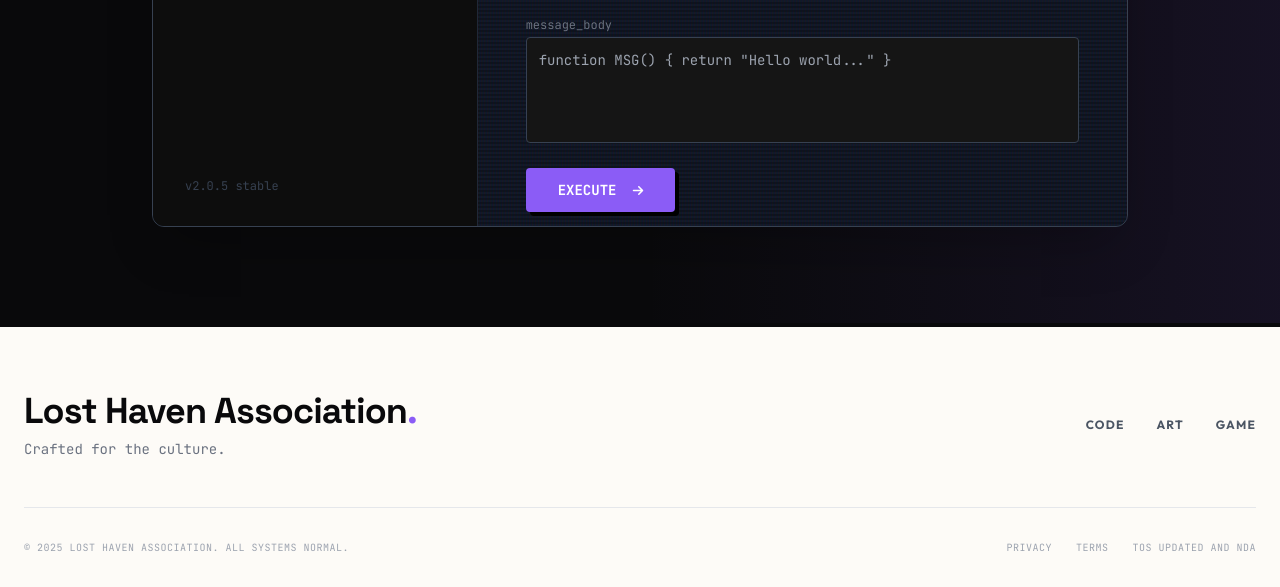
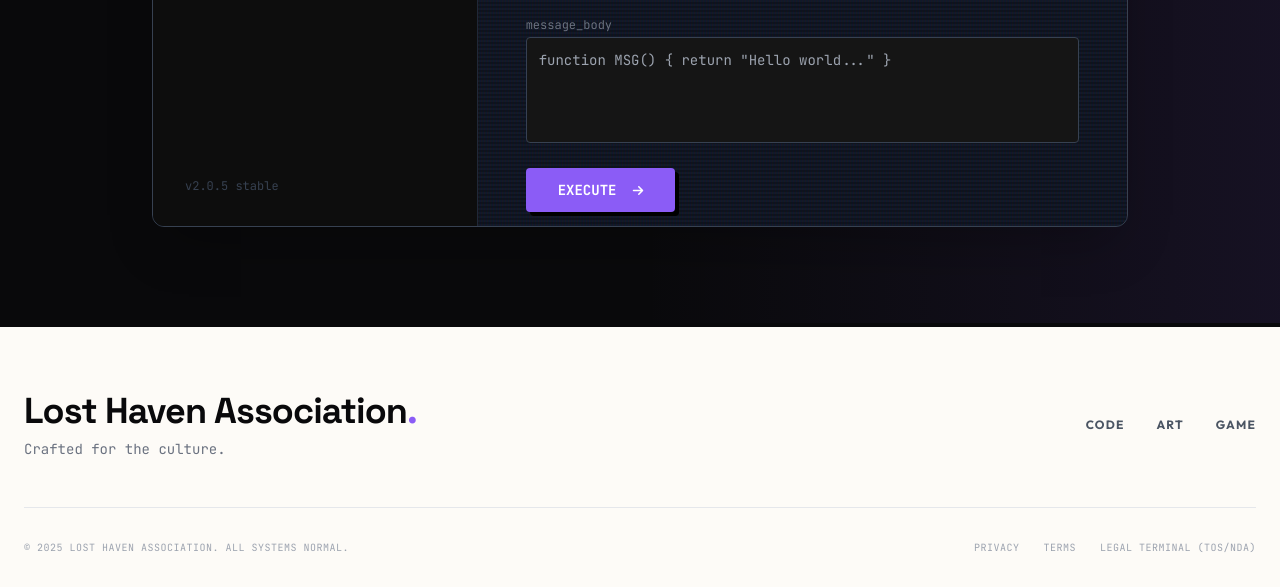
Before and after one commit to Amitred11/LHA_web, a website: page index.html in a window 1280 px wide. Shown: the part 2894-3481 px from the top of the page. Drawn offline with nearby package versions, Linux system fonts and the light colour scheme; no server answers.

Commit message:
TOS and NDA added updaed?

```diff
--- a/index.html
+++ b/index.html
@@ -591,7 +591,7 @@
                 <div class="flex gap-6 mt-4 md:mt-0">
                     <a href="/src/components/privacy-policy.html" class="hover:text-ink dark:hover:text-white">Privacy</a>
                     <a href="/src/components/terms-of-service.html" class="hover:text-ink dark:hover:text-white">Terms</a>
-                    <a href="/data/index.html" class="hover:text-ink dark:hover:text-white">ToS updated and NDA</a>
+                    <a href="/legal" class="hover:text-ink dark:hover:text-white">Legal Terminal (ToS/NDA)</a>
                 </div>
             </div>
         </div>
```
Also changed, not shown: src/js/data/NDA.js (renamed from data/NDA.js), src/js/data/ToS.js (renamed from data/ToS.js), src/js/data/legal.html (renamed from data/index.html), vercel.json.
